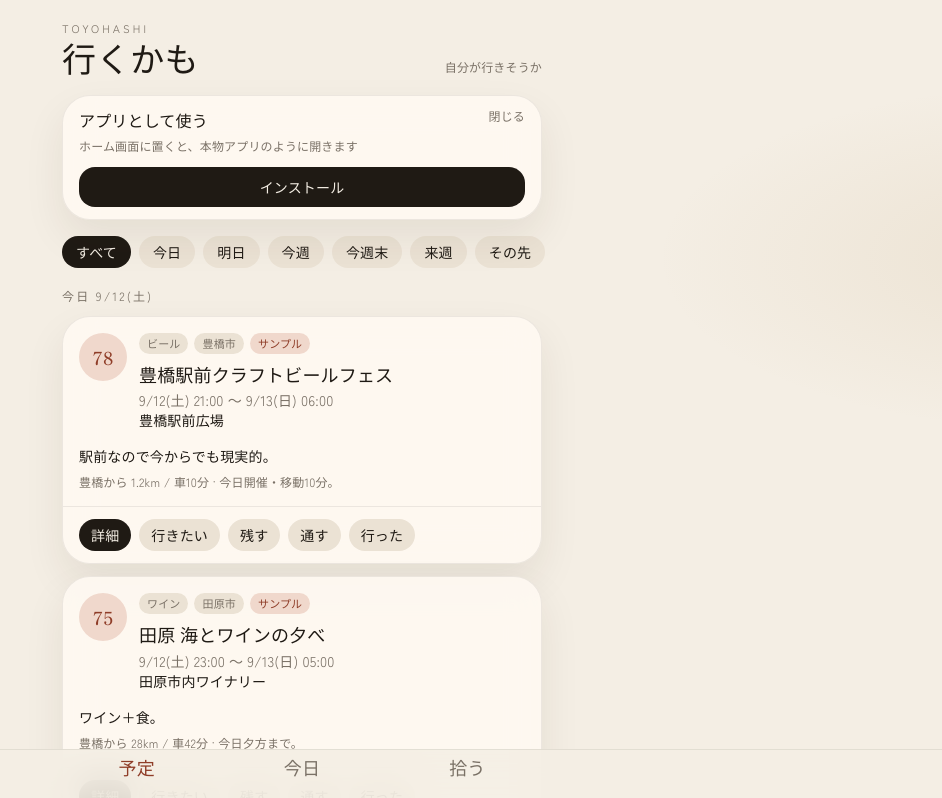
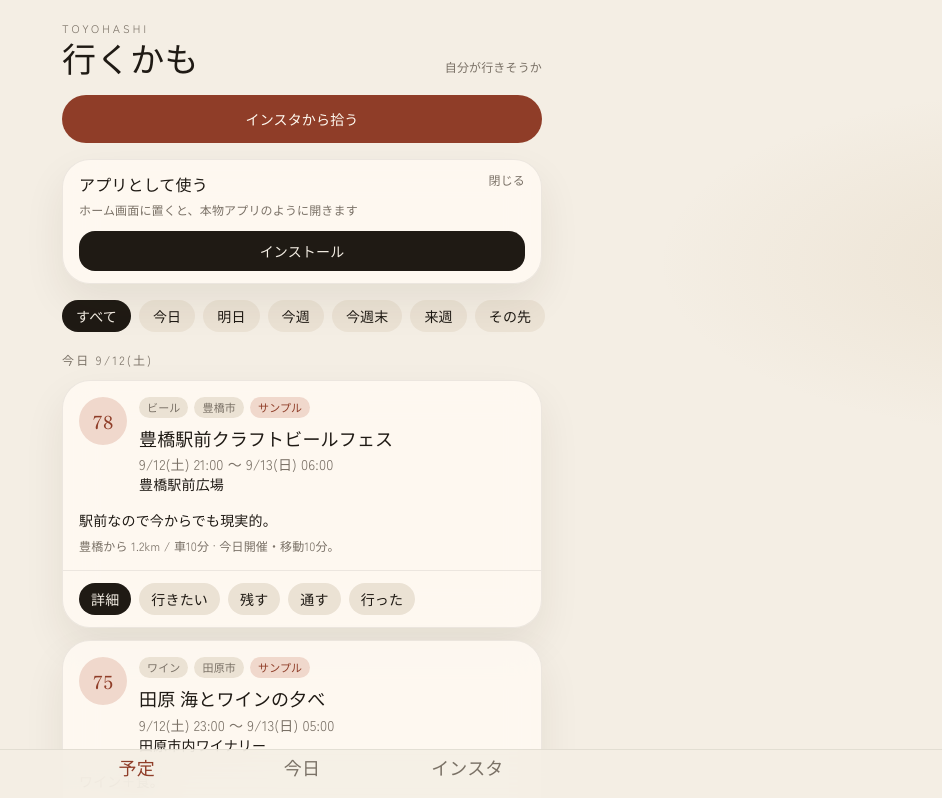
Before and after one commit to longchanp7-hub/ikukamo, a Next.js app: page /ikukamo/ in a window 1280 px wide. Shown: the top 798 px of the page, without its empty margins (338-1280 px from the left). Built offline with nearby package versions, Linux system fonts and the light colour scheme.

Commit message:
fix: show Instagram pickup button on home

```diff
--- a/public/sw.js
+++ b/public/sw.js
@@ -1,4 +1,4 @@
-const CACHE = "ikukamo-v3";
+const CACHE = "ikukamo-v4";
 self.addEventListener("install", (event) => {
   event.waitUntil(caches.open(CACHE).then((c) => c.addAll(["./"])).then(() => self.skipWaiting()));
 });
--- a/src/components/HomeClient.tsx
+++ b/src/components/HomeClient.tsx
@@ -54,6 +54,12 @@ export function HomeClient({ events }: { events: OutingEvent[] }) {
         </div>
       </header>
 
+      {screen !== "pickup" && (
+        <button type="button" onClick={() => setScreen("pickup")} className="mb-4 w-full rounded-[28px] py-3.5 text-sm font-medium" style={{ background: "var(--accent)", color: "#fffaf1" }}>
+          インスタから拾う
+        </button>
+      )}
+
       {screen === "home" && (
         <>
           <InstallApp />
@@ -84,7 +90,7 @@ export function HomeClient({ events }: { events: OutingEvent[] }) {
 
       {screen === "today" && (
         <>
-          <button type="button" onClick={handleToday} className="mb-5 w-full rounded-[28px] py-5 font-display text-xl" style={{ background: "var(--accent)", color: "#fffaf1" }}>今日どこ行く？</button>
+          <button type="button" onClick={handleToday} className="mb-5 w-full rounded-[28px] py-5 font-display text-xl" style={{ background: "var(--ink)", color: "var(--bg)" }}>今日どこ行く？</button>
           {emptyPick && <Empty text="今日は特に強いイベントなし" />}
           {picks && picks.length > 0 && (
             <section className="mb-6">
@@ -107,7 +113,7 @@ export function HomeClient({ events }: { events: OutingEvent[] }) {
         <div className="mx-auto grid max-w-lg grid-cols-3 px-2 pt-2">
           <NavBtn active={screen === "home"} onClick={() => setScreen("home")} label="予定" />
           <NavBtn active={screen === "today"} onClick={() => setScreen("today")} label="今日" />
-          <NavBtn active={screen === "pickup"} onClick={() => setScreen("pickup")} label="拾う" />
+          <NavBtn active={screen === "pickup"} onClick={() => setScreen("pickup")} label="インスタ" />
         </div>
       </nav>
     </div>
```
